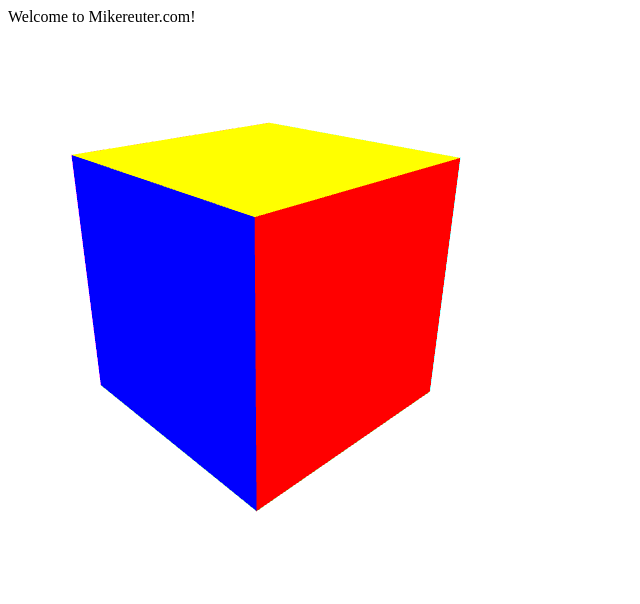
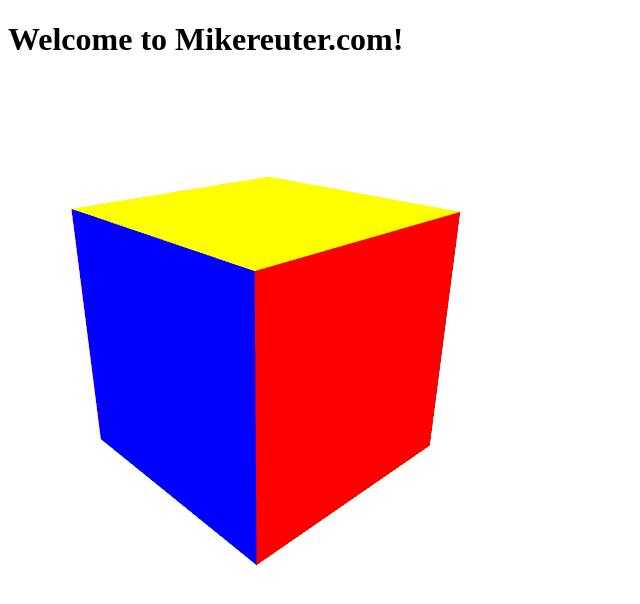
Before and after one commit to mikereuter/mikereuter.github.io, a plain HTML site: page index.html in a window 1280 px wide. Shown: the whole page, without its empty margins (0-640 px from the left). Drawn offline with Linux system fonts and the light colour scheme; animation ran at ten frames a second.

Commit message:
updated index.html
updated index.html

```diff
--- a/index.html
+++ b/index.html
@@ -36,7 +36,7 @@
 </head>
 
 <body>
-<div>Welcome to Mikereuter.com!</div>
+<div><h1>Welcome to Mikereuter.com!</h1></div>
 <canvas id="gl-canvas" width="512" height="512">
     Uh oh...your browser does not support the HTML5 canvas element.
 </canvas>
```
